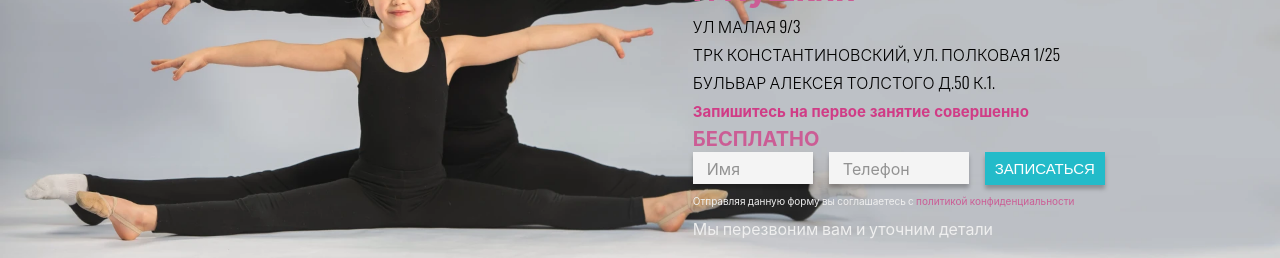
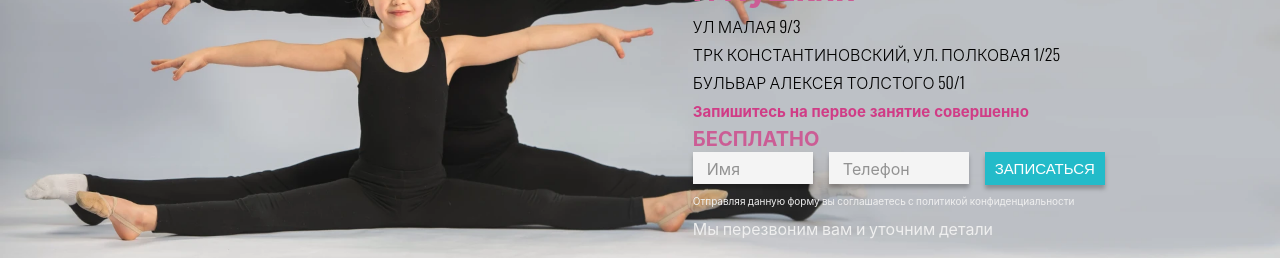
Before and after one commit to SFuwka/olymp, a Next.js app: page / in a window 1280 px wide. Shown: the part 306-564 px from the top of the page. Built offline with nearby package versions, Linux system fonts and the light colour scheme.

Commit message:
small fixes

```diff
--- a/components/FAQ/MoreInfo.tsx
+++ b/components/FAQ/MoreInfo.tsx
@@ -1,3 +1,4 @@
+import Link from 'next/link'
 import { useState } from 'react'
 import { useAppContext } from '../../context/AppContext'
 import { ModalWindow } from '../portals/ModalWindow'
@@ -21,8 +22,8 @@ export const MoreInfo = () => {
             <div className={styles.info}>
                 <strong>Позвоните нам по телефонам:</strong>
                 <div className={styles.phones}>
-                    <a href='tel:+7 951 666 7113'><button>+7 951 666 7113</button></a>
-                    <a href='tel:+7 981 731 8152'><button>+7 981 731 8152</button></a>
+                    <Link href='tel:+7 951 666 7113'><button>+7 951 666 7113</button></Link>
+                    <Link href='tel:+7 981 731 8152'><button>+7 981 731 8152</button></Link>
                 </div>
                 {!context.state.TrialRequestSended && <>
                     <p>или оставьте свой номер телефона и мы вам перезвоним</p>
--- a/components/actionTop/ActionTop.tsx
+++ b/components/actionTop/ActionTop.tsx
@@ -30,7 +30,7 @@ export const ActionTop = () => {
                     <Link href="https://yandex.ru/maps/10884/pushkin/?from=mapframe&ll=30.382232%2C59.702416&mode=usermaps&source=mapframe&um=constructor%3A7eb3410eadc2ed59f61dedd9861ba0fa59851643a326e3f957f88df1999e7bf8&utm_source=mapframe&z=18'">
                         <a target='_blank'><p>ТРК Константиновский, ул. Полковая 1/25</p></a></Link>
                     <Link href="https://yandex.ru/maps/10884/pushkin/?from=mapframe&ll=30.415129%2C59.730934&source=mapframe&um=constructor%3A7eb3410eadc2ed59f61dedd9861ba0fa59851643a326e3f957f88df1999e7bf8&utm_source=mapframe&z=16.53">
-                        <a target='_blank'><p>Бульвар Алексея Толстого д.50 к.1.</p></a></Link>
+                        <a target='_blank'><p>Бульвар Алексея Толстого 50/1</p></a></Link>
                 </div>
                 {!context.state.TrialRequestSended && <div>
                     <div className={styles.actionCall}> <strong>Запишитесь на первое занятие совершенно <br />
--- a/components/galleries/Galleries.tsx
+++ b/components/galleries/Galleries.tsx
@@ -11,6 +11,7 @@ import styles from './galleries.module.scss'
 export const Galleries = () => {
     return (
         <>
+           <div className={styles.root}>
                 <section id='competitions'>
                     <h2>соревнования</h2>
                     <Gallery slides={competitionsImages} highResSlides={competitionsImagesHighRes} />
@@ -36,6 +37,7 @@ export const Galleries = () => {
                     <h3>Полковая 1/25</h3>
                     <Gallery showBullets={2} slides={gymsPolkImages} highResSlides={gymsPolkImagesHighRes} />
                 </section>
+           </div>
         </>
     )
 }
--- a/components/galleries/galleries.module.scss
+++ b/components/galleries/galleries.module.scss
@@ -1,6 +1,10 @@
 @import "../../styles/functions.scss";
 @import "../../styles/variables.scss";
 @import "../../styles/mixins.scss";
+
+.root{
+    -webkit-tap-highlight-color: transparent !important;
+}
 
 .pagination {
     width: 100%;
@@ -41,6 +45,7 @@
 }
 
 .gridGalleryRoot {
+    -webkit-tap-highlight-color: transparent !important;
     margin-bottom: 40px;
 }
 
@@ -49,5 +54,5 @@
 }
 
 .sliderContainer{
-
+    -webkit-tap-highlight-color: transparent !important;
 }
--- a/components/telegramForm/TelegramForm.tsx
+++ b/components/telegramForm/TelegramForm.tsx
@@ -106,7 +106,7 @@ export const TelegramForm = ({ inModal, closeModal, withQuestion }: TelegramForm
                 </TelegramButton>
             </form>
             <div> <p className={clsx(styles.policy, inModal ? styles.policyInModal : '')}>Отправляя данную форму вы соглашаетесь с
-                <Link href='/policy'><a target='_blank'> политикой конфиденциальности</a></Link></p></div>
+                политикой конфиденциальности</p></div>
         </div>
     )
 }
--- a/components/zoomGallery/ZoomGallery.module.scss
+++ b/components/zoomGallery/ZoomGallery.module.scss
@@ -3,6 +3,7 @@
 @import "../../styles/mixins.scss";
 .root {
     position: relative;
+    -webkit-tap-highlight-color: transparent;
     img {
         max-width: 100%;
         max-height: 100%;
```
Lines whose indentation alone changed are shown as unchanged.
